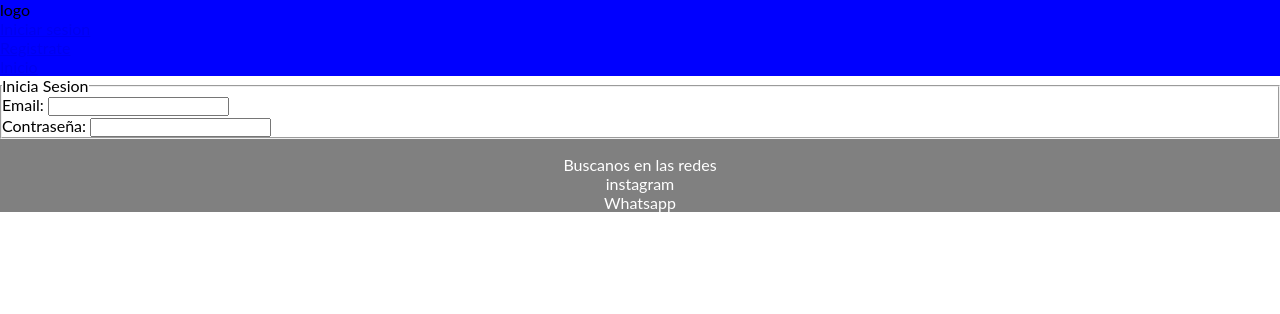
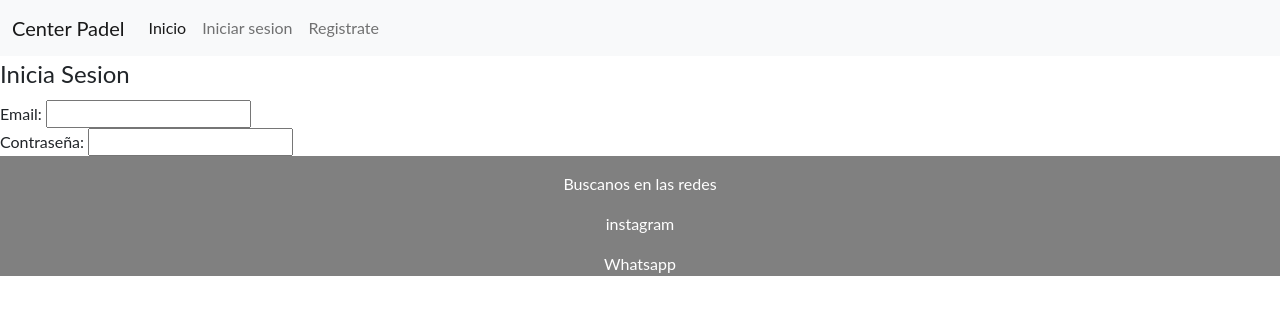
Before and after one commit to EmiEpstein/Center-Padel, a plain HTML site: page login.html in a window 1280 px wide. Drawn offline with nearby package versions, Linux system fonts and the light colour scheme.

Commit message:
aplicando bootstrap en la navbar en el video y el articulo

```diff
--- a/CSS/style.css
+++ b/CSS/style.css
@@ -84,3 +84,6 @@ table {
   text-align: center;
   background-color: aquamarine;
 }
+.navbar-expand-lg .navbar-light .bg-light {
+  background-color: #0072ff;
+}
--- a/login.html
+++ b/login.html
@@ -5,25 +5,40 @@
     <meta http-equiv="X-UA-Compatible" content="IE=edge" />
     <meta name="viewport" content="width=device-width, initial-scale=1.0" />
     <link rel="stylesheet" href="CSS/style.css" />
+    <!-- CSS only -->
+    <link
+      href="https://cdn.jsdelivr.net/npm/bootstrap@5.1.3/dist/css/bootstrap.min.css"
+      rel="stylesheet"
+      integrity="sha384-1BmE4kWBq78iYhFldvKuhfTAU6auU8tT94WrHftjDbrCEXSU1oBoqyl2QvZ6jIW3"
+      crossorigin="anonymous"
+    />
     <title>Document</title>
   </head>
   <body>
-    <header>
-      <nav>
-        <ul class="nav">
-          <p class="nav--logo">logo</p>
-          <li class="nav--iniciarsesion">
-            <a href="login.html"> Iniciar sesion</a>
+   <!-- prueba de bootstrap-->
+   <nav class="navbar navbar-expand-lg navbar-light bg-light">
+    <div class="container-fluid">
+      <a class="navbar-brand" href="#">Center Padel</a>
+      <button class="navbar-toggler" type="button" data-bs-toggle="collapse" data-bs-target="#navbarSupportedContent" aria-controls="navbarSupportedContent" aria-expanded="false" aria-label="Toggle navigation">
+        <span class="navbar-toggler-icon"></span>
+      </button>
+      <div class="collapse navbar-collapse" id="navbarSupportedContent">
+        <ul class="navbar-nav me-auto mb-2 mb-lg-0">
+          <li class="nav-item">
+            <a class="nav-link active" aria-current="page" href="index.html">Inicio</a>
           </li>
-          <li class="nav--registrarse">
-            <a href="registrarse.html"> Registrate</a>
+          <li class="nav-item">
+            <a class="nav-link" href="login.html">Iniciar sesion</a>
           </li>
-          <li>
-            <a href="index.html">Inicio</a>
+          <li class="nav-item">
+            <a class="nav-link" href="registrarse.html">Registrate</a>
           </li>
         </ul>
-      </nav>
-    </header>
+
+      </div>
+    </div>
+  </nav>
+
 
     <form action="">
       <fieldset>
@@ -43,5 +58,11 @@
       <p>instagram</p>
       <p>Whatsapp</p>
     </footer>
+    <script
+      src="https://cdn.jsdelivr.net/npm/bootstrap@5.1.3/dist/js/bootstrap.bundle.min.js"
+      integrity="sha384-ka7Sk0Gln4gmtz2MlQnikT1wXgYsOg+OMhuP+IlRH9sENBO0LRn5q+8nbTov4+1p"
+      crossorigin="anonymous"
+    ></script>
+  </body>
   </body>
 </html>
```
Also changed, not shown: index.html (+24 -16 lines), registrarse.html (+32 -12 lines).
